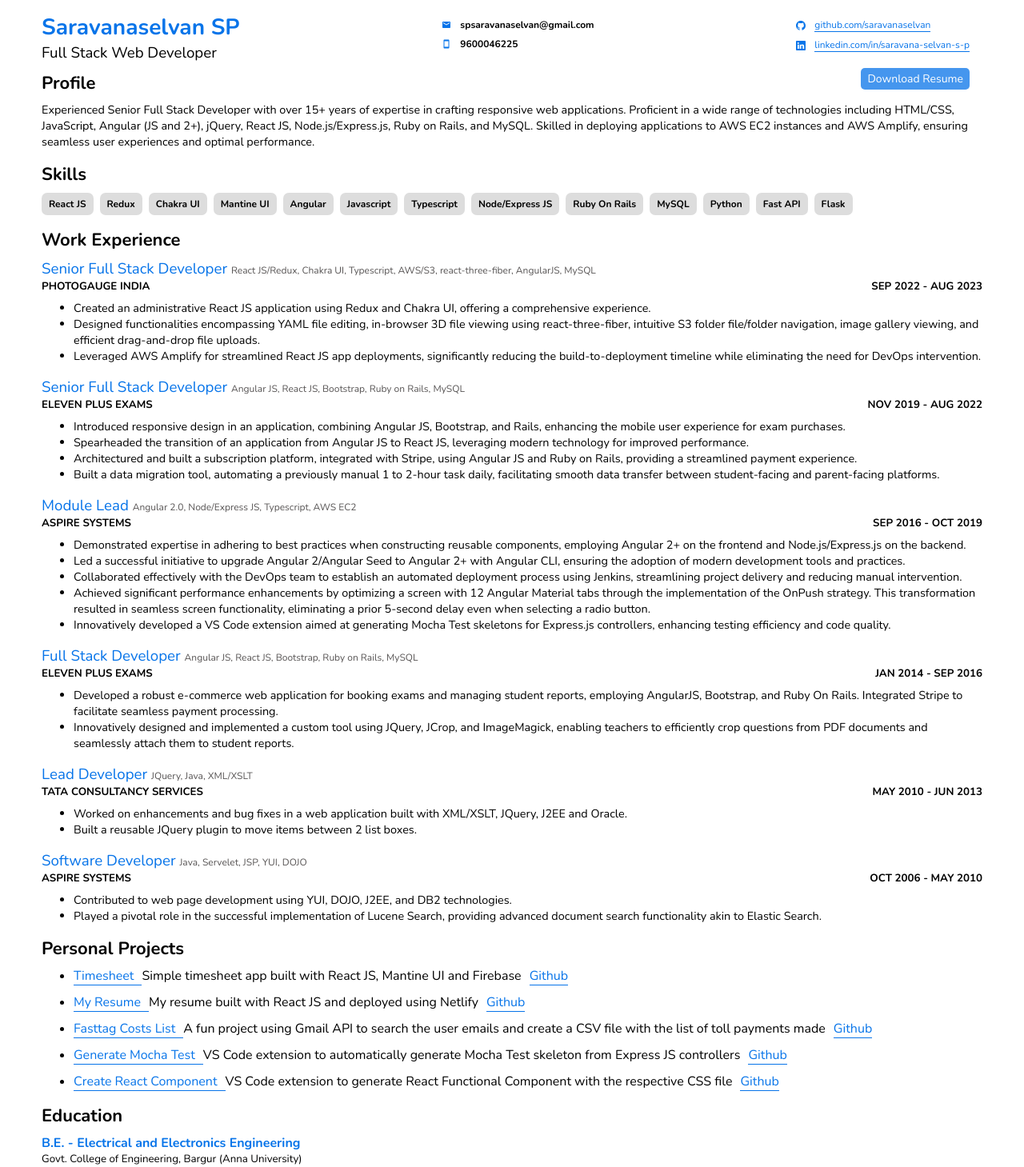
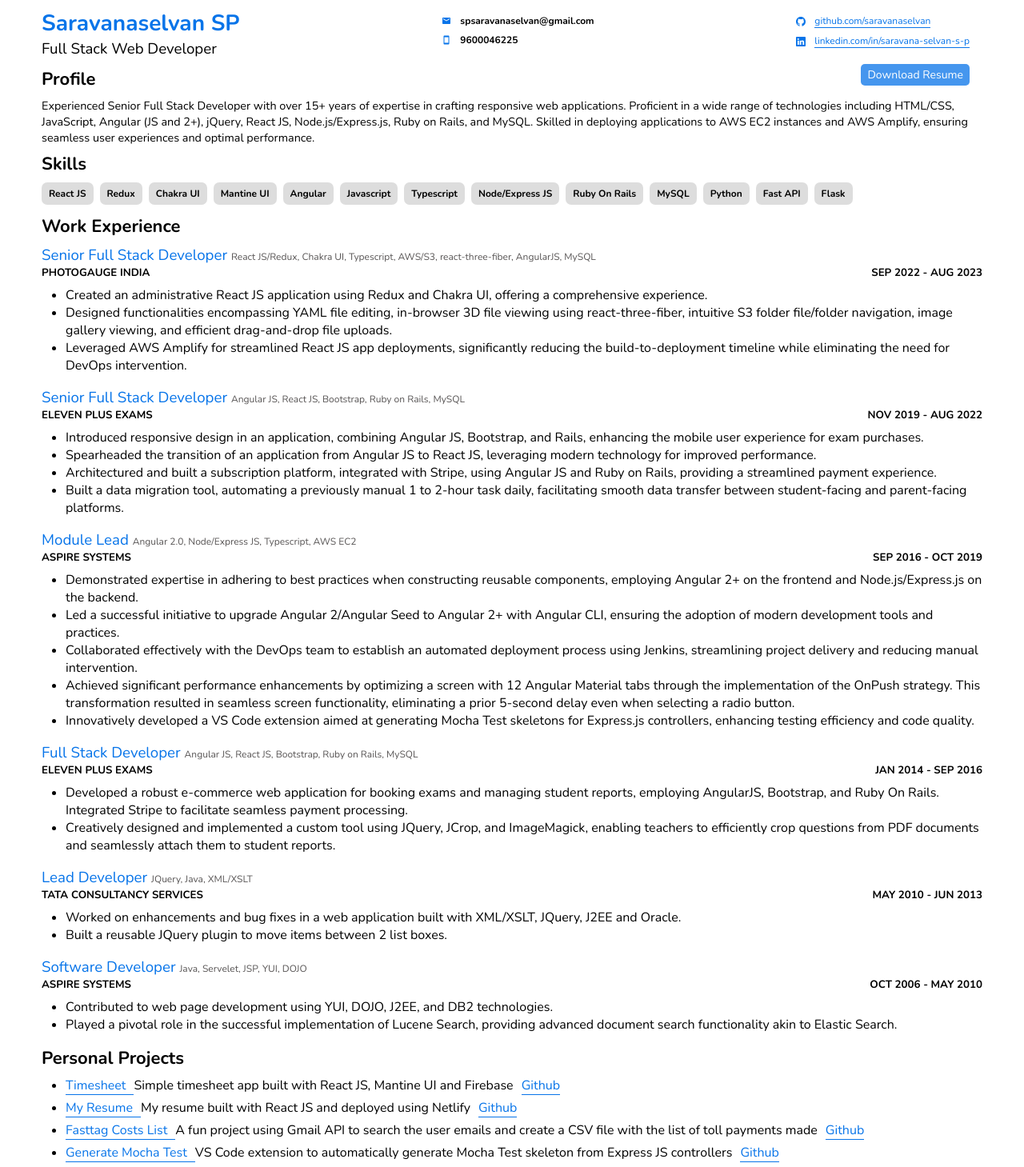
Before and after one commit to saravanaselvan/resume, a React (Create React App) app: page / in a window 1280 px wide. Shown: the top 1459 px of the page at 80% size. Built offline with nearby package versions, Linux system fonts and the light colour scheme.

Commit message:
Fixed UI issues in pdf

```diff
--- a/src/components/experience/Experience.jsx
+++ b/src/components/experience/Experience.jsx
@@ -2,6 +2,7 @@
 
 const experiences = [
   {
+    id: 1,
     role: "Senior Full Stack Developer",
     tags: "React JS/Redux, Chakra UI, Typescript, AWS/S3, react-three-fiber, AngularJS, MySQL",
     company: "Photogauge India",
@@ -13,6 +14,7 @@
     ],
   },
   {
+    id: 2,
     role: "Senior Full Stack Developer",
     tags: "Angular JS, React JS, Bootstrap, Ruby on Rails, MySQL",
     company: "Eleven Plus Exams",
@@ -25,6 +27,7 @@
     ],
   },
   {
+    id: 3,
     role: "Module Lead",
     tags: "Angular 2.0, Node/Express JS, Typescript, AWS EC2",
     company: "Aspire Systems",
@@ -32,22 +35,24 @@
     details: [
       "Demonstrated expertise in adhering to best practices when constructing reusable components, employing Angular 2+ on the frontend and Node.js/Express.js on the backend.",
       "Led a successful initiative to upgrade Angular 2/Angular Seed to Angular 2+ with Angular CLI, ensuring the adoption of modern development tools and practices.",
-      "Collaborated effectively with the DevOps team to establish an automated deployment process using Jenkins, streamlining project delivery and reducing manual intervention.",
+      "Collaborated effectively with the DevOps team to establish an automated deployment process using Jenkins, streamlining project delivery and reducing manual intervention.                           ",
       "Achieved significant performance enhancements by optimizing a screen with 12 Angular Material tabs through the implementation of the OnPush strategy. This transformation resulted in seamless screen functionality, eliminating a prior 5-second delay even when selecting a radio button.",
       "Innovatively developed a VS Code extension aimed at generating Mocha Test skeletons for Express.js controllers, enhancing testing efficiency and code quality.",
     ],
   },
   {
+    id: 4,
     role: "Full Stack Developer",
     tags: "Angular JS, React JS, Bootstrap, Ruby on Rails, MySQL",
     company: "Eleven Plus Exams",
     duration: "Jan 2014 - Sep 2016",
     details: [
       "Developed a robust e-commerce web application for booking exams and managing student reports, employing AngularJS, Bootstrap, and Ruby On Rails. Integrated Stripe to facilitate seamless payment processing.",
-      "Innovatively designed and implemented a custom tool using JQuery, JCrop, and ImageMagick, enabling teachers to efficiently crop questions from PDF documents and seamlessly attach them to student reports.",
+      "Creatively designed and implemented a custom tool using JQuery, JCrop, and ImageMagick, enabling teachers to efficiently crop questions from PDF documents and seamlessly attach them to student reports.",
     ],
   },
   {
+    id: 5,
     role: "Lead Developer",
     tags: "JQuery, Java, XML/XSLT",
     company: "Tata Consultancy Services",
@@ -58,6 +63,7 @@
     ],
   },
   {
+    id: 6,
     role: "Software Developer",
     tags: "Java, Servelet, JSP, YUI, DOJO",
     company: "Aspire Systems",
@@ -73,7 +79,7 @@
     <div className="experience">
       <h3 className="section-title m-neg-1">Work Experience</h3>
       {experiences.map((experience) => (
-        <div className="experience__project">
+        <div className="experience__project" key={experience.id}>
           <h3 className="experience__project-role">
             {experience.role}{" "}
             <span style={{ color: "#575454", fontSize: "12px" }}>
@@ -85,13 +91,13 @@
             <small>{experience.company}</small>
             <small>{experience.duration}</small>
           </div>
-          <p className="experience__project-details">
+          <div className="experience__project-details">
             <ul>
-              {experience.details.map((detail) => (
-                <li>{detail}</li>
+              {experience.details.map((detail, index) => (
+                <li key={index}>{detail}</li>
               ))}
             </ul>
-          </p>
+          </div>
         </div>
       ))}
     </div>
--- a/src/components/experience/experience.css
+++ b/src/components/experience/experience.css
@@ -19,7 +19,7 @@
 }
 
 .experience__project-details ul {
-  padding-inline-start: 40px;
+  padding-inline-start: 30px;
 }
 .experience__project-role {
   color: var(--theme-color);
--- a/src/components/projects/Projects.jsx
+++ b/src/components/projects/Projects.jsx
@@ -44,10 +44,10 @@
   return (
     <div className="projects">
       <h3 className="section-title">Personal Projects</h3>
-      <ul style={{ paddingInlineStart: "40px" }}>
+      <ul style={{ paddingInlineStart: "30px" }}>
         {/* <small className="projects__title">VS Code extensions:</small> */}
         {personalProjects.map((project) => (
-          <li style={{ marginBottom: "10px" }}>
+          <li style={{ marginBottom: "5px" }} key={project.title}>
             <a
               href={project.titleLink}
               target="_blank"
--- a/src/components/skills/Skills.jsx
+++ b/src/components/skills/Skills.jsx
@@ -22,7 +22,7 @@
       <h3 className="section-title">Skills</h3>
       <div className="skills__skill-sets">
         {skillSet.map((skill, index) => (
-          <div>{skill}</div>
+          <div key={index}>{skill}</div>
         ))}
       </div>
     </div>
--- a/src/components/skills/skills.css
+++ b/src/components/skills/skills.css
@@ -1,6 +1,6 @@
 .skills {
-  margin-top: 1rem;
-  margin-bottom: 1rem;
+  margin-top: 0.5rem;
+  margin-bottom: 0.75rem;
   font-size: 0.75rem;
 }
 
--- a/src/index.css
+++ b/src/index.css
@@ -47,9 +47,14 @@
 
 .container {
   width: var(--container-width-lg);
-  margin: 15px auto 15px auto;
+  margin: 10px auto 10px auto;
 }
 
+@media print {
+  .container {
+    margin: 0px auto 0px auto;
+  }
+}
 .section-2 {
   /* background-color: #ddd; */
   margin-right: 1rem;
```
Also changed, not shown: 1 other file (tests, documents, lock files or other folders).
